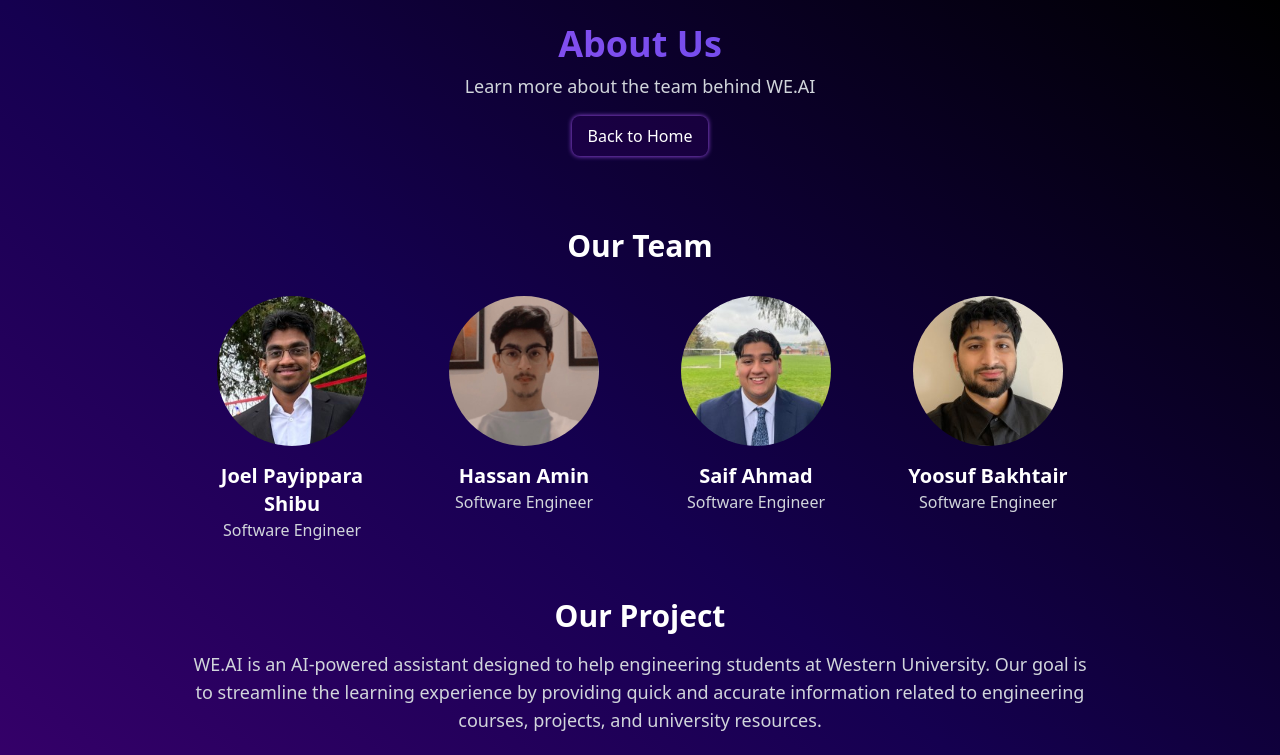
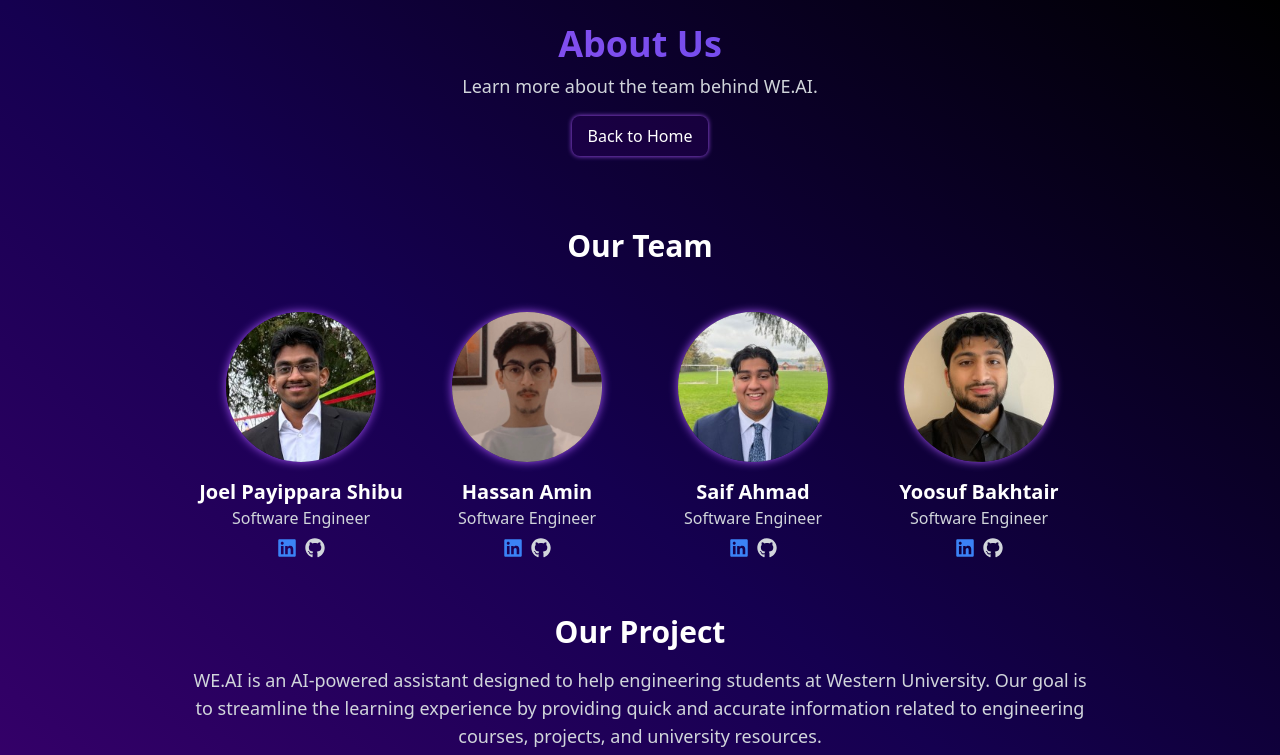
Before and after one commit to jpayippa/WE.AI, a Next.js app in the folder app/: page /about in a window 1280 px wide. Shown: the top 755 px of the page. Built offline with nearby package versions, Linux system fonts and the light colour scheme.

Commit message:
Made some basic UI additions to about us.

```diff
--- a/app/pages/about.js
+++ b/app/pages/about.js
@@ -1,33 +1,42 @@
 import Link from "next/link";
 import Image from "next/image";
+import { FaLinkedin, FaGithub } from "react-icons/fa";
 
 export default function AboutUs() {
-  // Team member details
+  // Team member details with added social links
   const teamMembers = [
     {
       name: "Joel Payippara Shibu",
       role: "Software Engineer",
       image: "/team/joel.jpg",
-      description: ""
+      description: "",
+      linkedin: "",
+      github: "",
     },
     {
       name: "Hassan Amin",
       role: "Software Engineer",
       image: "/team/hassan.jpg",
-      description: ""
+      description: "",
+      linkedin: "",
+      github: "",
     },
     {
       name: "Saif Ahmad",
       role: "Software Engineer",
       image: "/team/saif.jpg",
-      description: ""
+      description: "",
+      linkedin: "",
+      github: "",
     },
     {
       name: "Yoosuf Bakhtair",
       role: "Software Engineer",
       image: "/team/yoosuf.jpg",
-      description: ""
-    }
+      description: "",
+      linkedin: "",
+      github: "",
+    },
   ];
 
   return (
@@ -37,9 +46,11 @@
         <h1 className="text-4xl font-bold bg-clip-text text-transparent bg-gradient-to-r from-purple-500 to-indigo-600">
           About Us
         </h1>
-        <p className="mt-2 text-lg text-gray-300">Learn more about the team behind WE.AI</p>
+        <p className="mt-2 text-lg text-gray-300">
+          Learn more about the team behind WE.AI.
+        </p>
         <Link href="/landing">
-          <button className=" mt-4 px-4 py-2 bg-[#3e00713a] rounded-lg shadow-[0_0_5px_#a855f7] hover:shadow-[0_0_15px_#a855f7] transition duration-300">
+          <button className="mt-4 px-4 py-2 bg-[#3e00713a] rounded-lg shadow-[0_0_5px_#a855f7] hover:shadow-[0_0_15px_#a855f7] transition duration-300">
             Back to Home
           </button>
         </Link>
@@ -50,7 +61,7 @@
         {/* Team Section */}
         <section className="max-w-4xl mx-auto mt-12">
           <h2 className="text-3xl font-bold text-center">Our Team</h2>
-          <div className="mt-8 grid grid-cols-1 sm:grid-cols-2 lg:grid-cols-4 gap-8">
+          <div className="mt-12 grid grid-cols-1 sm:grid-cols-2 lg:grid-cols-4 gap-2">
             {teamMembers.map((member, index) => (
               <div key={index} className="text-center">
                 <Image
@@ -58,11 +69,35 @@
                   alt={member.name}
                   width={150}
                   height={150}
-                  className="rounded-full mx-auto"
+                  className="rounded-full mx-auto shadow-[0_0_10px_#a855f7] hover:shadow-[0_0_15px_#a855f7]"
                   priority
                 />
+
                 <h3 className="mt-4 text-xl font-bold">{member.name}</h3>
                 <p className="text-gray-300">{member.role}</p>
+                {/* Social Icons */}
+                <div className="flex justify-center space-x-2 mt-2">
+                  <a
+                    href={member.linkedin}
+                    target="_blank"
+                    rel="noopener noreferrer"
+                  >
+                    <FaLinkedin
+                      className="text-blue-500 hover:text-blue-600"
+                      size={20}
+                    />
+                  </a>
+                  <a
+                    href={member.github}
+                    target="_blank"
+                    rel="noopener noreferrer"
+                  >
+                    <FaGithub
+                      className="text-gray-300 hover:text-gray-400"
+                      size={20}
+                    />
+                  </a>
+                </div>
                 <p className="mt-2 text-gray-400">{member.description}</p>
               </div>
             ))}
@@ -73,13 +108,21 @@
         <section className="max-w-4xl mx-auto mt-12">
           <h2 className="text-3xl font-bold text-center">Our Project</h2>
           <p className="mt-4 text-lg text-gray-300 text-center">
-            WE.AI is an AI-powered assistant designed to help engineering students at Western University. Our goal is to streamline the learning experience by providing quick and accurate information related to engineering courses, projects, and university resources.
+            WE.AI is an AI-powered assistant designed to help engineering
+            students at Western University. Our goal is to streamline the
+            learning experience by providing quick and accurate information
+            related to engineering courses, projects, and university resources.
           </p>
           <p className="mt-4 text-lg text-gray-300 text-center">
-            We believe that by leveraging the power of AI, we can make learning more efficient and enjoyable. Our team has worked tirelessly to develop a tool that not only answers your questions but also learns from your interactions to provide more personalized assistance over time.
+            We believe that by leveraging the power of AI, we can make learning
+            more efficient and enjoyable. Our team has worked tirelessly to
+            develop a tool that not only answers your questions but also learns
+            from your interactions to provide more personalized assistance over
+            time.
           </p>
           <p className="mt-4 text-lg text-gray-300 text-center">
-            We hope that you find WE.AI helpful and that it enhances your experience as an engineering student at Western University.
+            We hope that you find WE.AI helpful and that it enhances your
+            experience as an engineering student at Western University.
           </p>
         </section>
       </main>
@@ -87,9 +130,9 @@
       {/* Footer */}
       <footer className="mt-12 text-center text-gray-400 w-full p-4">
         <p>
-          Built by Western Software Engineering Students | &copy; {new Date().getFullYear()} WE.AI
+          Built by Western Software Engineering Students | &copy;{" "}
+          {new Date().getFullYear()} WE.AI
         </p>
-
       </footer>
     </div>
   );
```
